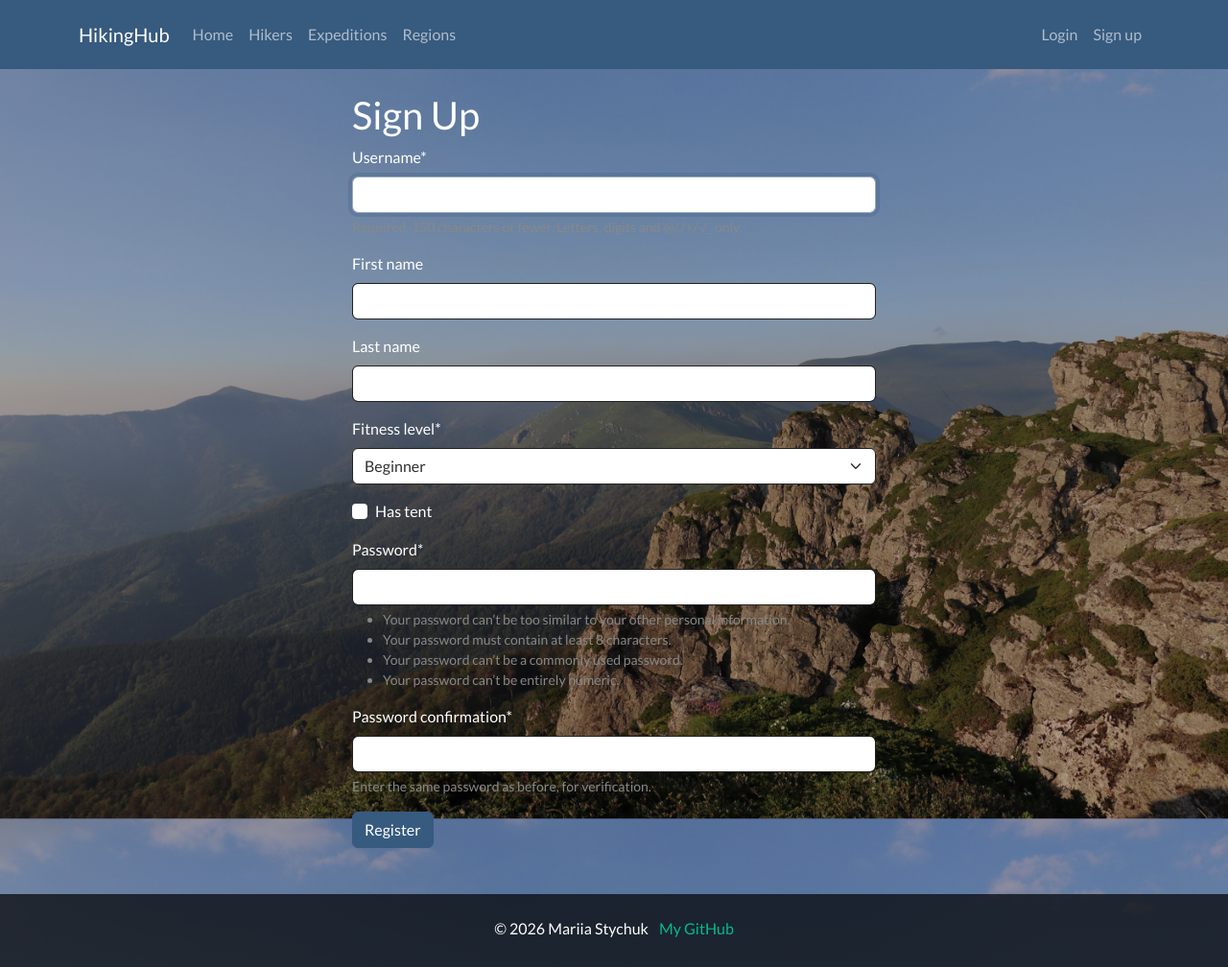
After one commit to StychukMariia/hiking-trip-manager, a Django app: page /signup/ in a window 1280 px wide. The commit adds this page. Shown: the whole page at 96% size. Run offline with Django 5.2, Linux system fonts and the light colour scheme; some libraries are stand-ins or nearby versions.

Commit message:
feat: add user registration, secure profile management, and fix README/setup instructions

```diff
--- a/hikes/forms.py
+++ b/hikes/forms.py
@@ -30,7 +30,13 @@ class HikerCreationForm(UserCreationForm):
 class HikerUpdateForm(forms.ModelForm):
     class Meta:
         model = Hiker
-        fields = ["fitness_level", "has_tent"]
+        fields = [
+            "username",
+            "first_name",
+            "last_name",
+            "fitness_level",
+            "has_tent"
+        ]
 
 
 class HikerUsernameSearchForm(forms.Form):
--- a/hikes/urls.py
+++ b/hikes/urls.py
@@ -1,4 +1,5 @@
-from django.urls import path
+from django.contrib.auth.views import PasswordChangeView, PasswordChangeDoneView
+from django.urls import path, reverse_lazy
 from .views import (
     index,
     HikerListView,
@@ -13,7 +14,8 @@ from .views import (
     ExpeditionCreateView,
     ExpeditionUpdateView,
     HikerDeleteView,
-    HikerCreateView, HikerUpdateView, toggle_participation_to_expedition,
+    HikerUpdateView,
+    toggle_participation_to_expedition,
 )
 
 app_name = "hikes"
@@ -41,11 +43,6 @@ urlpatterns = [
         "hikers/<int:pk>/",
         HikerDetailView.as_view(),
         name="hiker-detail"
-    ),
-    path(
-        "hikers/create/",
-        HikerCreateView.as_view(),
-        name="hiker-create"
     ),
     path(
         "hikers/<int:pk>/update/",
@@ -87,4 +84,19 @@ urlpatterns = [
         toggle_participation_to_expedition,
         name="expedition-toggle-participation"
     ),
+    path(
+        "hikers/<int:pk>/password/",
+        PasswordChangeView.as_view(
+            template_name="hikes/password_change.html",
+            success_url=reverse_lazy("hikes:password_change_done")
+        ),
+        name="password_change"
+    ),
+    path(
+        "hikers/password/done/",
+        PasswordChangeDoneView.as_view(
+            template_name="hikes/password_change_done.html"
+        ),
+        name="password_change_done"
+    ),
 ]
--- a/hikes/views.py
+++ b/hikes/views.py
@@ -1,7 +1,7 @@
 from django.contrib.auth.decorators import login_required
-from django.contrib.auth.mixins import LoginRequiredMixin
+from django.contrib.auth.mixins import LoginRequiredMixin, UserPassesTestMixin
 from django.http import HttpResponseRedirect
-from django.shortcuts import render
+from django.shortcuts import render, redirect
 from django.urls import reverse_lazy
 from django.views.generic import (
     ListView,
@@ -116,19 +116,32 @@ class HikerDetailView(LoginRequiredMixin, DetailView):
     )
 
 
-class HikerCreateView(LoginRequiredMixin, CreateView):
+class HikerCreateView(CreateView):
     model = Hiker
     form_class = HikerCreationForm
+    template_name = "registration/sign_up.html"
+    success_url = reverse_lazy("login")
+
+    def dispatch(self, request, *args, **kwargs):
+        if request.user.is_authenticated:
+            return redirect("hikes:index")
+        return super().dispatch(request, *args, **kwargs)
 
 
-class HikerUpdateView(LoginRequiredMixin, UpdateView):
+class HikerUpdateView(LoginRequiredMixin, UserPassesTestMixin, UpdateView):
     model = Hiker
     form_class = HikerUpdateForm
 
+    def test_func(self):
+        return self.request.user == self.get_object()
 
-class HikerDeleteView(LoginRequiredMixin, DeleteView):
+
+class HikerDeleteView(LoginRequiredMixin, UserPassesTestMixin, DeleteView):
     model = Hiker
     success_url = reverse_lazy("hikes:hiker-list")
+
+    def test_func(self):
+        return self.request.user == self.get_object()
 
 
 class ExpeditionListView(LoginRequiredMixin, ListView):
--- a/hiking_trip_manager/urls.py
+++ b/hiking_trip_manager/urls.py
@@ -17,8 +17,11 @@ Including another URLconf
 from django.contrib import admin
 from django.urls import path, include
 
+from hikes.views import HikerCreateView
+
 urlpatterns = [
     path("admin/", admin.site.urls),
+    path("signup/", HikerCreateView.as_view(), name="signup"),
     path("", include("hikes.urls", namespace="hikes")),
     path("accounts/", include("django.contrib.auth.urls")),
 ]
--- a/templates/hikes/hiker_form.html
+++ b/templates/hikes/hiker_form.html
@@ -2,7 +2,7 @@
 {% load crispy_forms_filters %}
 
 {% block content %}
-  <h1>{{ object|yesno:"Update,Create" }} hiker</h1>
+  <h1>Update hiker</h1>
   <form action="" method="post" novalidate>
     {% csrf_token %}
     {{ form|crispy }}
--- a/templates/hikes/hiker_list.html
+++ b/templates/hikes/hiker_list.html
@@ -4,9 +4,6 @@
 {% block content %}
   <div class="d-flex justify-content-between align-items-center mb-4">
     <h1 class="mb-0">Hiker List</h1>
-    <a href="{% url "hikes:hiker-create" %}" class="btn btn-primary link-to-page">
-      Create
-    </a>
   </div>
 
   <form action="" method="get" class="d-flex align-items-start gap-2">
@@ -19,7 +16,6 @@
   {% if hiker_list %}
   <table class="table table-glass">
     <tr>
-      <th>ID</th>
       <th>Username</th>
       <th>First name</th>
       <th>Last name</th>
@@ -27,7 +23,6 @@
     </tr>
   {% for hiker in hiker_list %}
     <tr>
-      <td>{{ hiker.id }}</td>
       <td><a href="{{ hiker.get_absolute_url }}">{{ hiker.username }}</a></td>
       <td>{{ hiker.first_name }}</td>
       <td>{{ hiker.last_name }}</td>
--- a/templates/includes/navbar.html
+++ b/templates/includes/navbar.html
@@ -30,7 +30,10 @@
       </li>
     {% else %}
       <li class="nav-item">
-        <a class="nav-link" href="{% url 'login' %}?next={{ request.path }}">Login</a>
+        <a class="nav-link" href="{% url 'login' %}">Login</a>
+      </li>
+      <li class="nav-item">
+        <a class="nav-link" href="{% url 'signup' %}">Sign up</a>
       </li>
     {% endif %}
   </ul>
--- a/templates/registration/login.html
+++ b/templates/registration/login.html
@@ -18,6 +18,9 @@
         <form method="post" action="{% url 'login' %}">
           {% csrf_token %}
           {{ form|crispy }}
+          <p class="mt-3">
+            Don't have an account? <a href="{% url 'signup' %}">Sign up here</a>.
+          </p>
           <div class="d-grid gap-2 mt-4">
             <button type="submit" class="btn btn-primary">Login</button>
           </div>
--- /dev/null
+++ b/templates/registration/sign_up.html
@@ -0,0 +1,15 @@
+{% extends 'base.html' %}
+{% load crispy_forms_tags %}
+
+{% block content %}
+<div class="row justify-content-center mb-5">
+    <div class="col-md-6">
+        <h2>Sign Up</h2>
+        <form method="post">
+            {% csrf_token %}
+            {{ form|crispy }}
+            <button type="submit" class="btn btn-primary">Register</button>
+        </form>
+    </div>
+</div>
+{% endblock %}
```
Also changed, not shown: templates/hikes/hiker_detail.html (+10 -2 lines), templates/hikes/password_change.html (added, +15 -0 lines), templates/hikes/password_change_done.html (added, +14 -0 lines), README.md.
